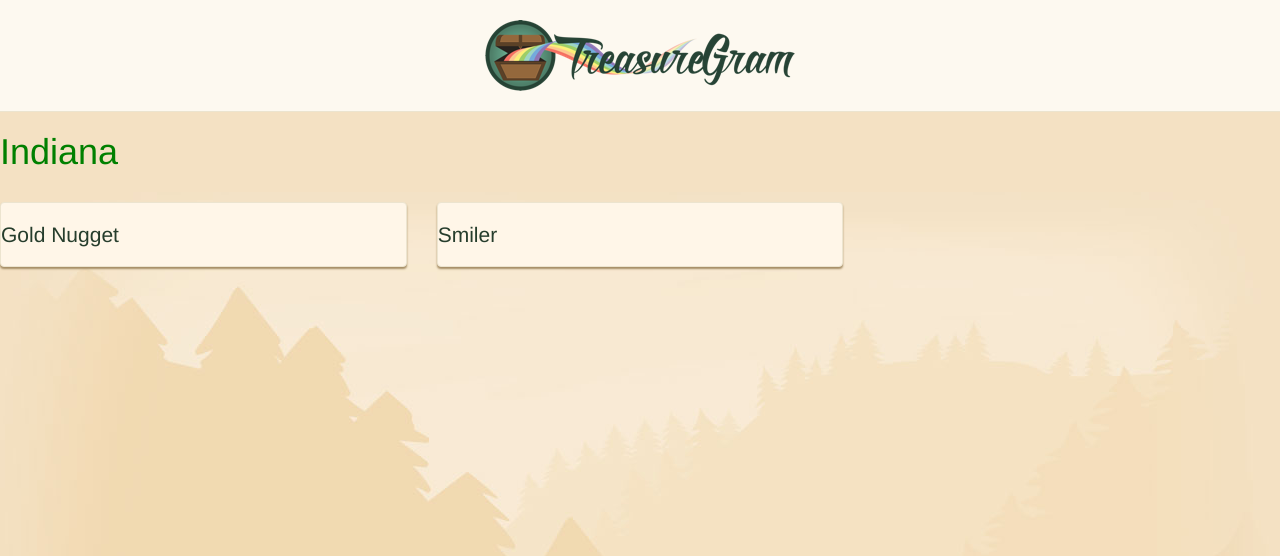
After one commit to davidjryan2000/treasuregram, a Django app: a page that uses main_app/templates/profile.html in a window 1280 px wide. The commit adds this page. Shown: the top 556 px of the page. Run offline with Django 3.2, Linux system fonts and the light colour scheme; data comes from the database, SQL or seed files in the repository; both versions use the stored data as it was after the commit; some libraries are stand-ins or nearby versions.

Commit message:
create user profile

```diff
--- a/main_app/models.py
+++ b/main_app/models.py
@@ -3,6 +3,7 @@
 
 # Create your models here.
 class Treasure(models.Model):
+    user = models.ForeignKey(User)
     name = models.CharField(max_length=100)
     value = models.DecimalField(max_digits=10,decimal_places=2)
     material = models.CharField(max_length=100)
--- a/main_app/templates/index.html
+++ b/main_app/templates/index.html
@@ -11,12 +11,18 @@
                         <div class="treasure panel panel-default">
                         <div class="panel-heading">
                             <h2 class="panel-title">{{ treasure.name }}</h2>
+                            <a class="panel-username"
+                                href="/user/{{treasure.user.username}}/">
+                                by: {{ treasure.user.username }}
+                            </a>
                         </div>
                     </a>
                         <div class="panel-body">
+                            <a href="/{{treasure.id}}/">
                                 <div class="treasure-photo">
                                     <img src="{{treasure.image.url }}" width=100% height=auto>
                                 </div>
+                            </a>
                         </div>
                     </div>
 
--- /dev/null
+++ b/main_app/templates/profile.html
@@ -0,0 +1,20 @@
+{% extends 'base.html' %}
+{% load staticfiles %}
+
+{% block content %}
+<h1> {{ username }}</h1><br>
+
+    <div class="row">
+    {% for treasure in treasures %}
+        <div class="col-md-4">
+            <div class="treasure panel panel default">
+                <a href="/{{treasure.id}}/"
+                <div class="panel-heading">
+                <h3 class="panel-title">{{treasure.name}}</h3>
+            </div>
+            </a>
+         </div>
+
+    {% endfor %}
+
+{% endblock %}
--- a/main_app/urls.py
+++ b/main_app/urls.py
@@ -7,6 +7,7 @@
     url(r'^$', views.index, name = 'index'),
     url(r'^([0-9]+)/$', views.detail, name = 'detail'),
     url(r'^post_url/$', views.post_treasure, name='post_treasure'),
+    url(r'^user/(\w+)/$', views.profile, name='profile'),
 ]
 
 
--- a/main_app/views.py
+++ b/main_app/views.py
@@ -2,6 +2,7 @@
 from django.http import HttpResponse, HttpResponseRedirect
 from .models import Treasure
 from .forms import TreasureForm
+from django.contrib.auth.models import User
 
 # Create your views here.
 def index(request):
@@ -15,7 +16,15 @@
 
 def post_treasure(request):
     form = TreasureForm(request.POST, request.FILES)
+    treasure = form.save(commit = False)
+    treasure.user=request.user
+    treasure.save()
     if form.is_valid():
         form.save(commit=True)
 
     return HttpResponseRedirect('/')
+
+def profile(request, username):
+    user = User.objects.get(username=username)
+    treasures = Treasure.objects.filter(user=user)
+    return render(request,'profile.html', {'username':username,'treasures': treasures})
```
Also changed, not shown: db.sqlite3, main_app/migrations/0003_treasure_user.py (added).
